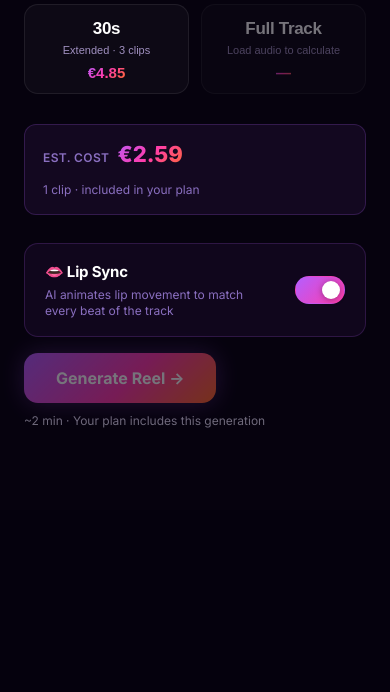
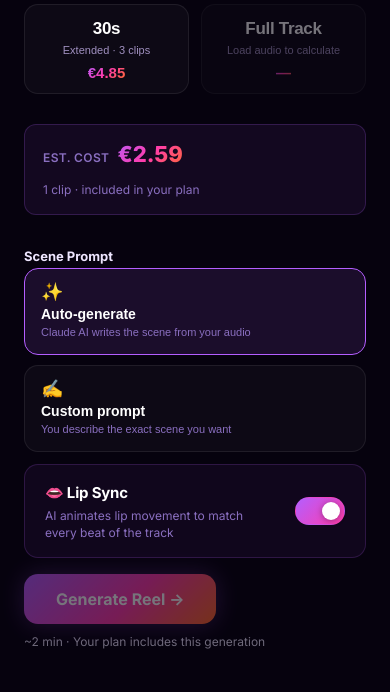
Before and after one commit to ObiriecLabs/delulureel, a Flask app: template templates/upload.html in a window 390 px wide. Shown: the part 1109-1801 px from the top of the page. Before the commit the page ends 1537 px from the top, so only its background shows below. Run offline with Flask 3, Linux system fonts and the light colour scheme; the template is opened without the code that fills it, so the values that code supplies are empty.

Commit message:
feat: add custom scene prompt option to upload form
- upload.html: two-button selector between "Auto-generate" and "Custom prompt"
  - Auto (default): Claude Vision analyzes photo + audio and writes the Kling prompt
  - Custom: user types their own scene description (max 900 chars, live counter)
  - Textarea auto-focuses on switch, responsive grid on mobile
  - custom_prompt field added to FormData on submit

- routes.py: custom_prompt parsed in generate() and threaded through both pipelines
  - _run_pre_generation: if custom_prompt non-empty, skips generate_scene_prompt()
  - _run_pipeline: same bypass logic with log output
  - Capped at 900 chars server-side to match Kling prompt limits

Co-Authored-By: Claude Sonnet 4.6 <noreply@anthropic.com>

```diff
--- a/templates/upload.html
+++ b/templates/upload.html
@@ -138,6 +138,36 @@
         </div>
       </div>
 
+    </div>
+
+    <!-- Scene Prompt -->
+    <div class="prompt-section">
+      <label class="option-label">Scene Prompt</label>
+      <div class="prompt-mode-grid" id="prompt-mode-grid">
+        <button type="button" class="prompt-mode-btn active" data-mode="auto">
+          <span class="pm-icon">&#x2728;</span>
+          <span class="pm-title">Auto-generate</span>
+          <span class="pm-sub">Claude AI writes the scene from your audio</span>
+        </button>
+        <button type="button" class="prompt-mode-btn" data-mode="custom">
+          <span class="pm-icon">&#x270D;&#xFE0F;</span>
+          <span class="pm-title">Custom prompt</span>
+          <span class="pm-sub">You describe the exact scene you want</span>
+        </button>
+      </div>
+      <div class="prompt-custom-area" id="prompt-custom-area" style="display:none">
+        <textarea
+          id="custom-prompt-input"
+          class="prompt-textarea"
+          placeholder="Describe the scene: camera movement, lighting, colors, mood, atmosphere...&#10;&#10;Es: Close-up on the subject, slow cinematic push-in. Neon violet lights reflect on rain-soaked pavement, shallow depth of field, deep blue tones, luxury editorial feel."
+          maxlength="900"
+          rows="5"
+        ></textarea>
+        <div class="prompt-footer-row">
+          <span class="prompt-hint">Kling AI animates this scene starting from your photo</span>
+          <span class="prompt-counter"><span id="prompt-char-count">0</span> / 900</span>
+        </div>
+      </div>
     </div>
 
     <!-- Lipsync toggle -->
@@ -426,6 +456,78 @@
   .cost-detail { text-align: left; }
 }
 
+/* ── Scene Prompt section ────────────────────────────────────────────────── */
+.prompt-section {
+  margin: 4px 0 8px;
+}
+.prompt-mode-grid {
+  display: grid;
+  grid-template-columns: 1fr 1fr;
+  gap: 10px;
+  margin-bottom: 12px;
+}
+.prompt-mode-btn {
+  display: flex;
+  flex-direction: column;
+  align-items: flex-start;
+  gap: 3px;
+  padding: 14px 16px;
+  border-radius: 14px;
+  border: 1.5px solid rgba(255,255,255,0.08);
+  background: rgba(255,255,255,0.03);
+  cursor: pointer;
+  transition: border-color .2s, background .2s, transform .1s;
+  text-align: left;
+  color: inherit;
+}
+.prompt-mode-btn:hover {
+  border-color: rgba(180,94,255,0.4);
+  background: rgba(180,94,255,0.06);
+  transform: translateY(-1px);
+}
+.prompt-mode-btn.active {
+  border-color: #B45EFF;
+  background: rgba(180,94,255,0.12);
+}
+.pm-icon  { font-size: 18px; line-height: 1; margin-bottom: 2px; }
+.pm-title { font-size: 14px; font-weight: 700; color: #fff; }
+.pm-sub   { font-size: 11px; color: #8a6fc0; line-height: 1.35; }
+
+.prompt-textarea {
+  width: 100%;
+  box-sizing: border-box;
+  background: rgba(255,255,255,0.04);
+  border: 1.5px solid rgba(255,255,255,0.1);
+  border-radius: 12px;
+  color: #e8e0f5;
+  font-size: 13px;
+  line-height: 1.65;
+  padding: 14px 16px;
+  resize: vertical;
+  min-height: 110px;
+  font-family: inherit;
+  transition: border-color .2s, background .2s;
+}
+.prompt-textarea:focus {
+  outline: none;
+  border-color: rgba(180,94,255,0.55);
+  background: rgba(180,94,255,0.05);
+}
+.prompt-textarea::placeholder { color: #4e3e6a; }
+.prompt-footer-row {
+  display: flex;
+  justify-content: space-between;
+  align-items: center;
+  margin-top: 7px;
+  gap: 12px;
+}
+.prompt-hint    { font-size: 11px; color: #6a5a8a; }
+.prompt-counter { font-size: 11px; color: #6a5a8a; flex-shrink: 0; font-variant-numeric: tabular-nums; }
+
+@media (max-width: 520px) {
+  .prompt-mode-grid { grid-template-columns: 1fr; }
+}
+
 /* ── Lipsync toggle row ──────────────────────────────────────────────────── */
 .lipsync-row {
   display: flex;
@@ -501,6 +603,28 @@
 
 {% block scripts %}
 <script>
+// ── Prompt mode selector ──
+let _promptMode = 'auto';
+
+document.getElementById('prompt-mode-grid').addEventListener('click', e => {
+  const btn = e.target.closest('.prompt-mode-btn');
+  if (!btn) return;
+  _promptMode = btn.dataset.mode;
+  document.querySelectorAll('.prompt-mode-btn').forEach(b => {
+    b.classList.toggle('active', b.dataset.mode === _promptMode);
+  });
+  document.getElementById('prompt-custom-area').style.display =
+    _promptMode === 'custom' ? 'block' : 'none';
+  // Focus textarea when switching to custom
+  if (_promptMode === 'custom') {
+    document.getElementById('custom-prompt-input').focus();
+  }
+});
+
+document.getElementById('custom-prompt-input').addEventListener('input', function () {
+  document.getElementById('prompt-char-count').textContent = this.value.length;
+});
+
 // ── Drop zones ──
 ['photo', 'audio'].forEach(type => {
   const zone  = document.getElementById(`${type}-drop`);
@@ -708,6 +832,11 @@ document.getElementById('upload-form').addEventListener('submit', async e => {
   fd.append('video_duration',    document.getElementById('video-duration-input').value);
   fd.append('audio_duration_sec', document.getElementById('audio-duration-sec-input').value);
   fd.append('enable_lipsync',    _lipsyncOn() ? 'on' : 'off');
+  fd.append('custom_prompt',
+    _promptMode === 'custom'
+      ? (document.getElementById('custom-prompt-input').value.trim())
+      : ''
+  );
 
   try {
     const ctrl  = new AbortController();
```
Also changed, not shown: saas/video/routes.py (+20 -10 lines).
